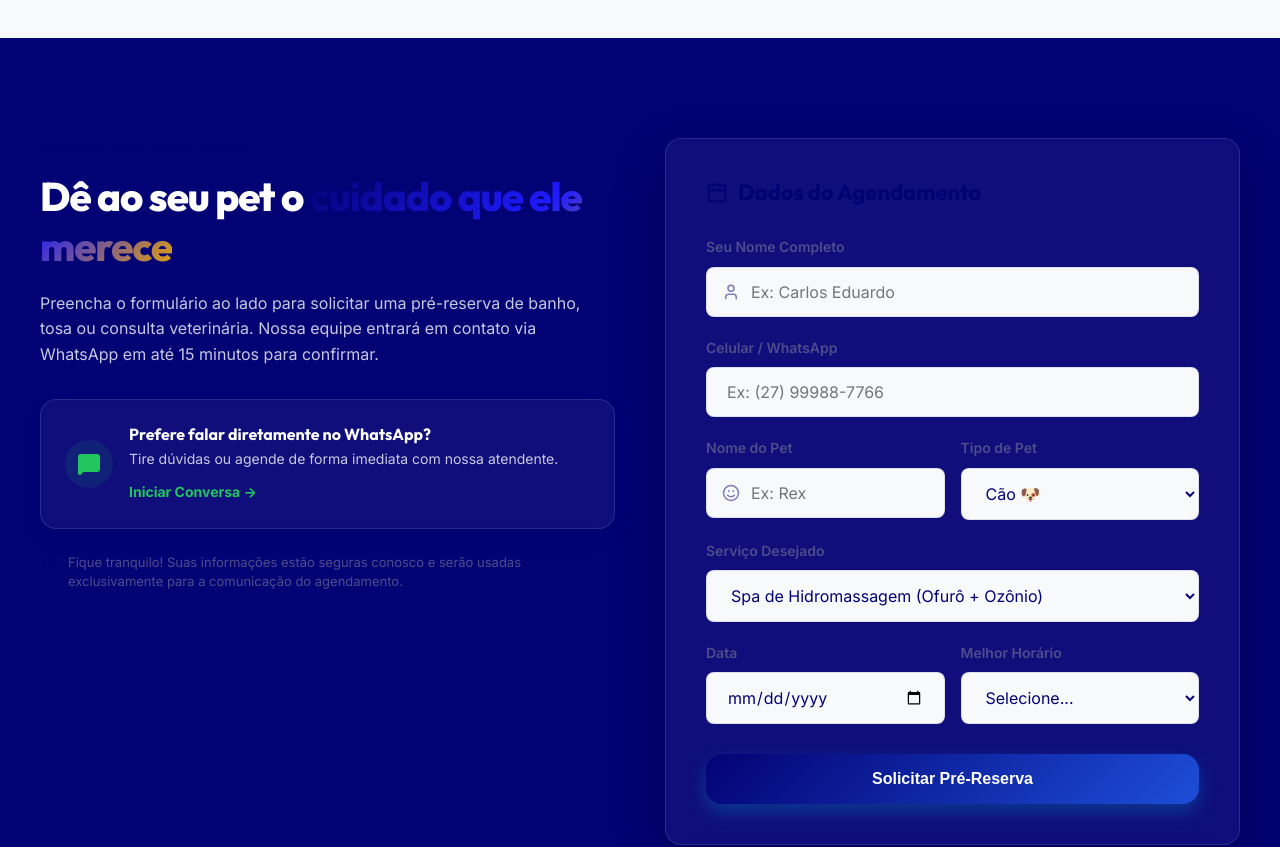
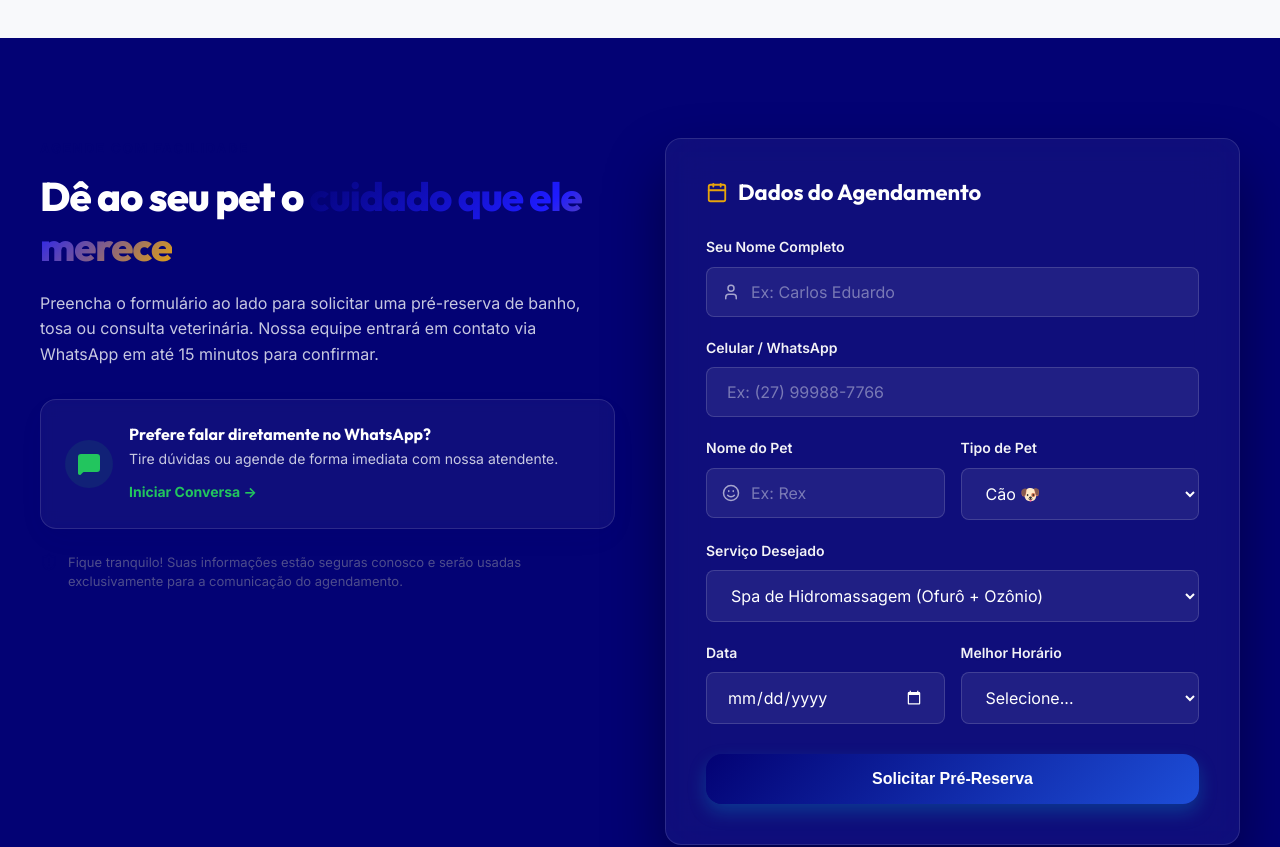
Before and after one commit to rodolfodiegosilva/acqua-pet, a React (Vite) app: page / in a window 1280 px wide. Shown: the part 3200-4047 px from the top of the page. Built offline with nearby package versions, Linux system fonts and the light colour scheme.

Commit message:
style form card with high-contrast glassmorphic design and clear typography

```diff
--- a/src/index.css
+++ b/src/index.css
@@ -276,32 +276,49 @@ a {
   color: var(--accent-gold) !important;
 }
 
-/* --- Form Card Light: Contraste Perfeito dentro da Seção Escura --- */
-.form-card-light {
-  background: #ffffff !important;
-  border: 1px solid rgba(3, 2, 116, 0.08) !important;
-  color: #030274 !important;
-  box-shadow: 0 20px 50px rgba(0, 0, 0, 0.25) !important;
+/* --- Contact Form Card: Estilo de Vidro Premium (Glassmorphism) e Legibilidade Extrema --- */
+.contact-form-card {
+  background: rgba(255, 255, 255, 0.04) !important;
+  border: 1px solid rgba(255, 255, 255, 0.12) !important;
+  box-shadow: 0 30px 60px rgba(0, 0, 0, 0.4) !important;
+  backdrop-filter: blur(20px);
 }
 
-.form-card-light h3 {
-  color: #030274 !important;
+.contact-form-card h3 {
+  color: #ffffff !important;
 }
 
-.form-card-light label {
-  color: #4e4d8c !important;
+.contact-form-card label {
+  color: rgba(255, 255, 255, 0.95) !important; /* Fonte bem clara, de altíssimo contraste */
+  font-weight: 600;
+  text-shadow: 0 1px 2px rgba(0, 0, 0, 0.1);
 }
 
-.form-card-light .input-premium {
-  background: #F8F9FB !important;
-  color: #030274 !important;
-  border-color: rgba(3, 2, 116, 0.1) !important;
+.contact-form-card .input-premium {
+  background: rgba(255, 255, 255, 0.07) !important;
+  color: #ffffff !important;
+  border: 1px solid rgba(255, 255, 255, 0.15) !important;
 }
 
-.form-card-light .input-premium:focus {
-  border-color: #030274 !important;
-  box-shadow: 0 0 0 4px rgba(3, 2, 116, 0.1) !important;
-  background: #ffffff !important;
+.contact-form-card .input-premium::placeholder {
+  color: rgba(255, 255, 255, 0.4) !important;
+}
+
+.contact-form-card .input-premium:focus {
+  border-color: var(--accent-gold) !important;
+  box-shadow: 0 0 0 4px rgba(231, 164, 12, 0.2) !important;
+  background: rgba(255, 255, 255, 0.12) !important;
+}
+
+/* Garante excelente legibilidade para selects e opções no mobile e desktop */
+.contact-form-card select.input-premium option {
+  background-color: #030274 !important; /* Fundo azul marinho escuro */
+  color: #ffffff !important; /* Texto branco */
+}
+
+/* Corrige o ícone de calendário no input tipo date para ficar claro */
+.contact-form-card input[type="date"]::-webkit-calendar-picker-indicator {
+  filter: invert(1) brightness(1.2);
 }
 
 /* --- Layout Utilitário --- */
@@ -530,9 +547,6 @@ html, body, #root {
     height: 48px !important;
   }
 
-  .form-card-light {
-    padding: 24px !important;
-  }
 
   /* Ajustes do Footer no Mobile */
   footer {
--- a/src/sections/Contact.tsx
+++ b/src/sections/Contact.tsx
@@ -150,7 +150,7 @@ export const Contact: React.FC = () => {
 
           {/* Coluna 2: Formulário de Agendamento Interativo */}
           <div id="contato">
-            <div className="glass-card form-card-light contact-form-card">
+            <div className="glass-card contact-form-card">
               {submitted ? (
                 /* Tela de Sucesso */
                 <div style={{
@@ -202,7 +202,7 @@ export const Contact: React.FC = () => {
                     alignItems: 'center',
                     gap: '10px'
                   }}>
-                    <Calendar size={22} style={{ color: '#030274' }} />
+                    <Calendar size={22} style={{ color: 'var(--accent-gold)' }} />
                     Dados do Agendamento
                   </h3>
 
@@ -221,7 +221,7 @@ export const Contact: React.FC = () => {
                         className="input-premium"
                         style={{ paddingLeft: '44px' }}
                       />
-                      <User size={18} style={{ position: 'absolute', left: '16px', top: '16px', color: 'rgba(3, 2, 116, 0.5)' }} />
+                      <User size={18} style={{ position: 'absolute', left: '16px', top: '16px', color: 'rgba(255, 255, 255, 0.6)' }} />
                     </div>
                   </div>
 
@@ -256,7 +256,7 @@ export const Contact: React.FC = () => {
                           className="input-premium"
                           style={{ paddingLeft: '44px' }}
                         />
-                        <Smile size={18} style={{ position: 'absolute', left: '16px', top: '16px', color: 'rgba(3, 2, 116, 0.5)' }} />
+                        <Smile size={18} style={{ position: 'absolute', left: '16px', top: '16px', color: 'rgba(255, 255, 255, 0.6)' }} />
                       </div>
                     </div>
 
```
